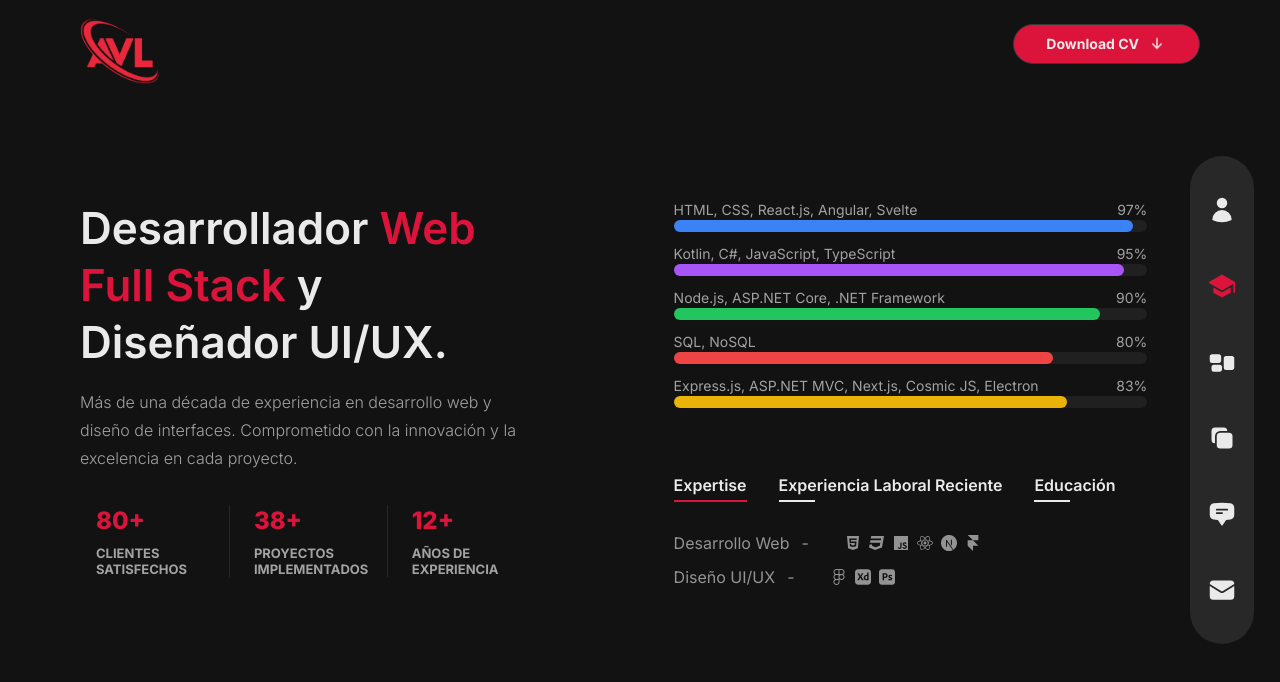
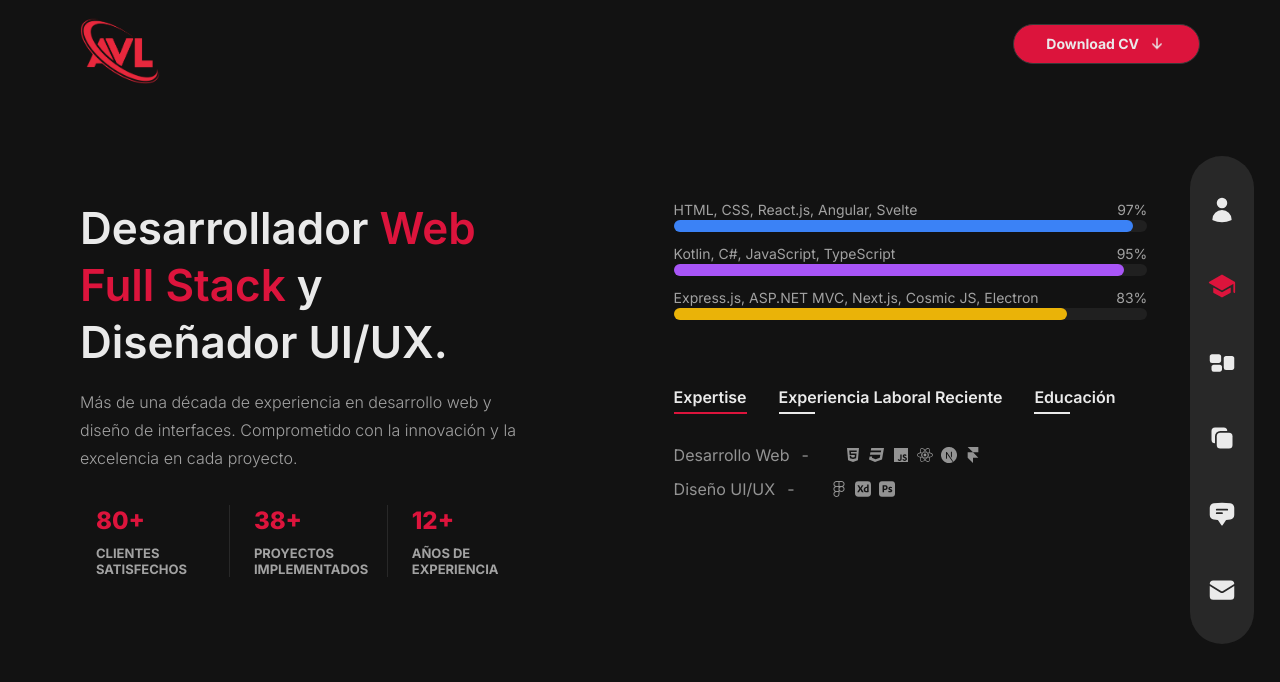
Before and after one commit to iZOXVL/nextjsPortfolio, a Next.js app: page /about in a window 1280 px wide. Shown: the top 682 px of the page. Built offline with nearby package versions, Linux system fonts and the light colour scheme.

Commit message:
deployment

```diff
--- a/components/data.js
+++ b/components/data.js
@@ -188,7 +188,7 @@ export const testimonialData = [
     name: 'Edwin Uriel',
     position: 'Fundador del Cazatalentos',
     message:
-      'El equipo detrás de nuestra página web de conciertos y votación hizo un trabajo increíble; estamos muy satisfechos con su trabajo.',
+      'El equipo detrás de nuestra página web de conciertos y votación hizo un trabajo increíble; estamos muy satisfechos con su trabajo, esperamos volver a colaborar juntos otra vez.',
   },
   {
     url: '/person-3.jpg',
--- a/pages/about/index.jsx
+++ b/pages/about/index.jsx
@@ -68,24 +68,6 @@ const About = () => {
   </div>
   <div>
     <div className="flexBetween text-sm text-gray-20">
-      <span>Node.js, ASP.NET Core, .NET Framework</span>
-      <span>90%</span>
-    </div>
-    <div className="relative bg-tertiary h-3 w-full rounded-full">
-      <span className="absolute top-0 left-0 h-full w-[90%] bg-green-500 rounded-full"></span>
-    </div>
-  </div>
-  <div>
-    <div className="flexBetween text-sm text-gray-20">
-      <span>SQL, NoSQL</span>
-      <span>80%</span>
-    </div>
-    <div className="relative bg-tertiary h-3 w-full rounded-full">
-      <span className="absolute top-0 left-0 h-full w-[80%] bg-red-500 rounded-full"></span>
-    </div>
-  </div>
-  <div>
-    <div className="flexBetween text-sm text-gray-20">
       <span>Express.js, ASP.NET MVC, Next.js, Cosmic JS, Electron</span>
       <span>83%</span>
     </div>
--- a/pages/index.jsx
+++ b/pages/index.jsx
@@ -33,9 +33,9 @@ const Home = () => {
             />
           </span>
         </h4>
-        <p className="py-2">
-        Soy un experimentado Ingeniero de Desarrollo de Software con más de nueve años de experiencia en el campo de la Tecnología de la Información. Desde mis días de secundaria, he estado profundamente inmerso en la tecnología, fomentando una pasión que ha guiado mi trayectoria profesional. Mi amplia experiencia abarca proyectos pequeños, medianos y de gran escala, lo que me ha permitido cultivar un conjunto de diversas habilidades y una sólida red de contactos que me consideran un hábil Desarrollador Full Stack.
-         </p>
+        <p className="py-2 mb-4">
+        Ingeniero de Desarrollo de Software con más de nueve años de experiencia en Tecnología de la Información. Mi pasión por la tecnología ha guiado mi carrera desde la secundaria. He trabajado en proyectos de diferentes escalas, desarrollando habilidades diversas y construyendo una sólida red de contactos como Desarrollador Full Stack. </p>
+
         {/* social icons */}
         <SocialIcons />
       </motion.div>
--- a/pages/testimonials/index.jsx
+++ b/pages/testimonials/index.jsx
@@ -25,7 +25,7 @@ const Testimonials = () => {
             <span className="text-[45px] lg:text-[54px] font-extrabold text-white/5 absolute top-[50%] left-1/2 -translate-x-1/2 -translate-y-1/2 ">Voces que respaldan</span>
           </h3>
         </div>
-        <p className="text-center max-w-md mx-auto text-gray-20 mb-16">Testimonios que respaldan mi experiencia en el desarrollo de soluciones digitales efectivas. Mi expertise abarca diversas tecnologías, permitiéndome abordar desafíos con confianza y eficacia.</p>
+        <p className="text-center max-w-md mx-auto text-gray-20 mb-16">Mi expertise abarca diversas tecnologías, permitiéndome abordar desafíos con confianza y eficacia.</p>
       </motion.div>
       {/* Swiper */}
       <motion.div
--- a/pages/work/index.jsx
+++ b/pages/work/index.jsx
@@ -27,7 +27,7 @@ const Work = () => {
             <span className="text-[45px] lg:text-[54px] font-extrabold text-white/5 absolute top-[50%] left-1/2 -translate-x-1/2 -translate-y-1/2 ">Mis Proyectos</span>
           </h3>
         </div>
-        <p className="text-center max-w-md mx-auto text-gray-20">Cada proyecto representa mi compromiso con la innovación, la creatividad y la excelencia técnica en el desarrollo de software. Desde aplicaciones web y móviles hasta soluciones de backend complejas, cada trabajo demuestra mi habilidad para enfrentar desafíos técnicos y crear productos digitales de calidad.</p>
+        <p className="text-center max-w-md mx-auto text-gray-20">Desde aplicaciones web y móviles hasta soluciones de backend complejas, cada trabajo demuestra mi habilidad para enfrentar desafíos técnicos.</p>
       </motion.div>
       {/* Swiper */}
       <motion.div
```
